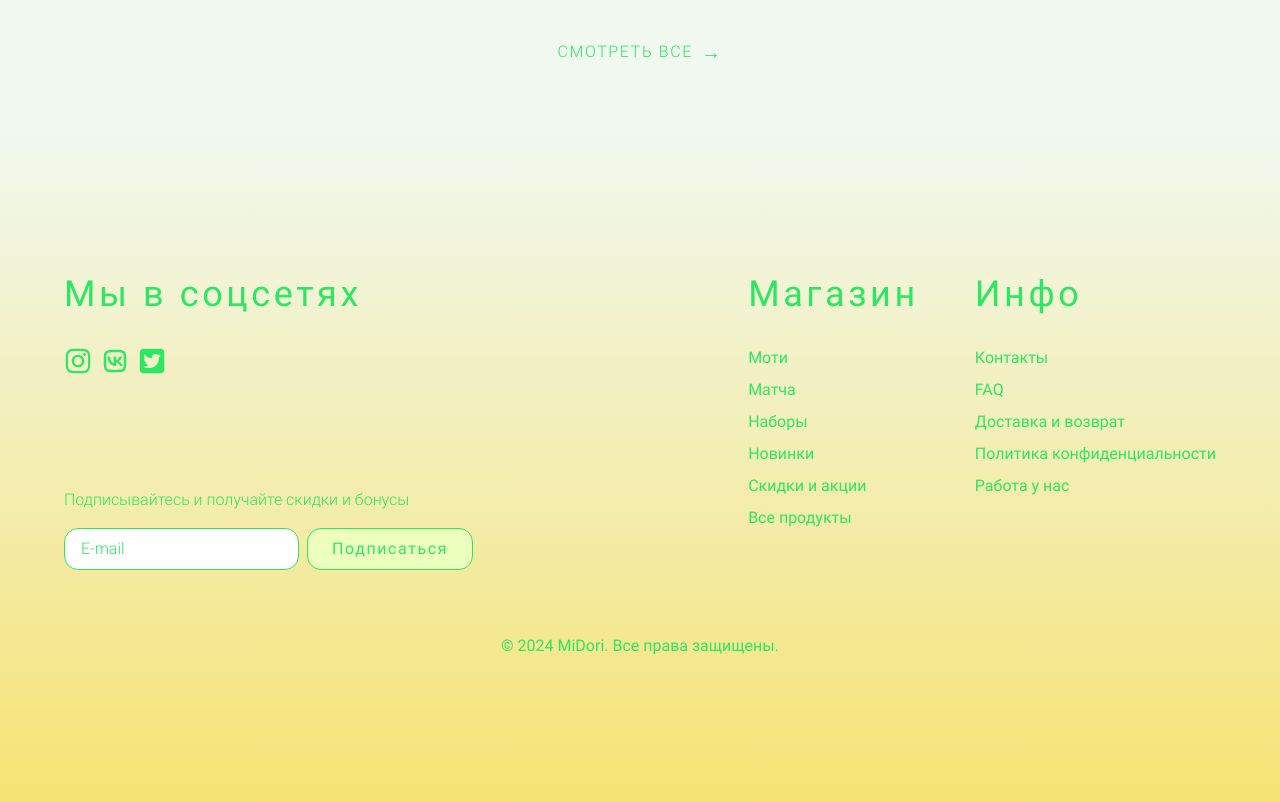
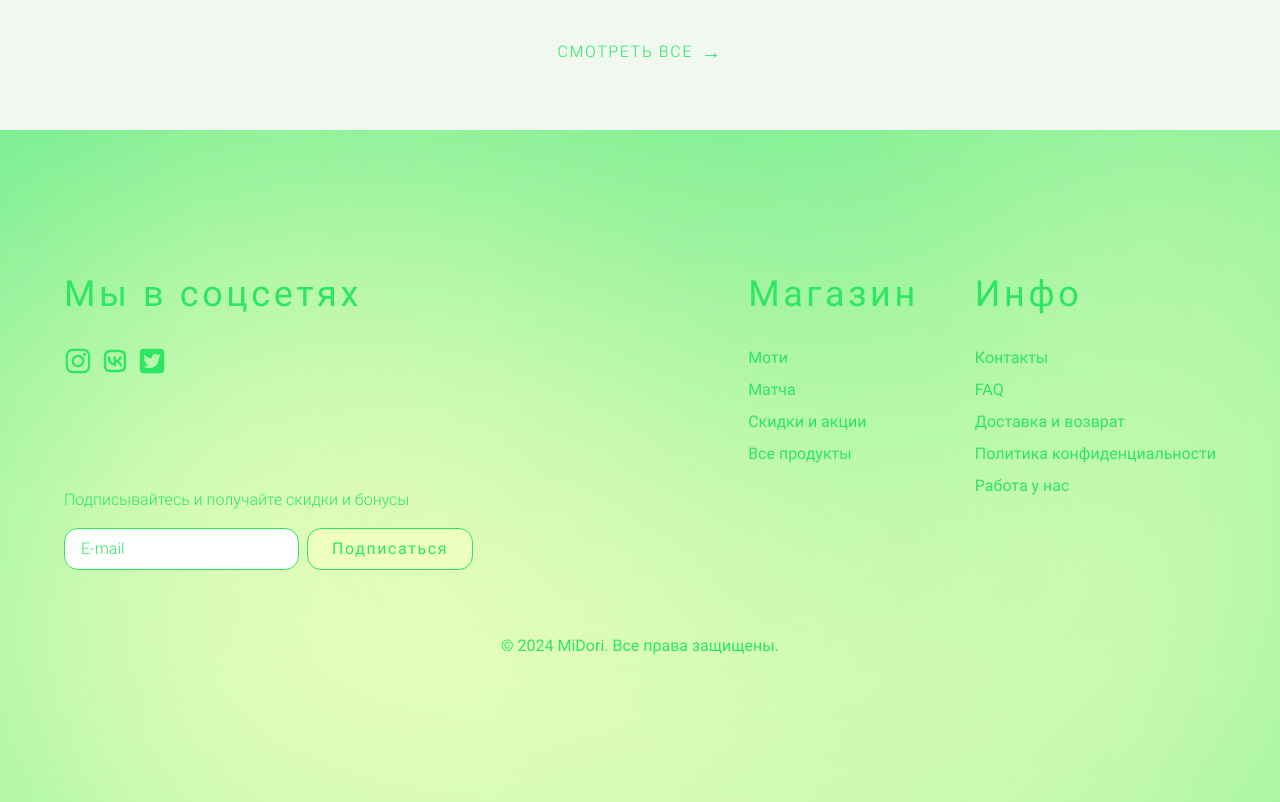
Before and after one commit to silverarrowz/midori-nextjs-ecommerce, a Next.js app: page / in a window 1280 px wide. Shown: the part 3860-4662 px from the top of the page. Built offline with nearby package versions, Linux system fonts and the light colour scheme.

Commit message:
footer recolored

```diff
--- a/src/app/layout.tsx
+++ b/src/app/layout.tsx
@@ -11,7 +11,7 @@ const garamond = localFont({
 const garamondItalic = localFont({
   src: "./fonts/Garamond-Italic.ttf",
   variable: "--font-garamond-italic",
-  weight: "400 700",
+  weight: "400",
   style: "italic",
 });
 
--- a/src/components/Footer.tsx
+++ b/src/components/Footer.tsx
@@ -5,7 +5,10 @@ import { RiVkLine } from "react-icons/ri";
 
 const Footer = () => {
   return (
-    <footer className="min-h-[420px] bg-gradient-to-b from-background-lightest via-buttons to-button-hover px-4 py-8 sm:px-16 sm:py-36">
+    <footer
+      className="min-h-[420px] bg-gradient
+    px-4 py-8 sm:px-16 sm:py-36"
+    >
       <div className="flex flex-col gap-y-20 sm:flex-row justify-between">
         <div className="flex flex-col gap-16 sm:gap-28">
           <div className="flex flex-col gap-8">
@@ -60,12 +63,7 @@ const Footer = () => {
               <li>
                 <Link href={"/about"}>Матча</Link>
               </li>
-              <li>
-                <Link href={"/blog"}>Наборы</Link>
-              </li>
-              <li>
-                <Link href={"/contacts"}>Новинки</Link>
-              </li>
+
               <li>
                 <Link href={"/contacts"}>Скидки и акции</Link>
               </li>
```
